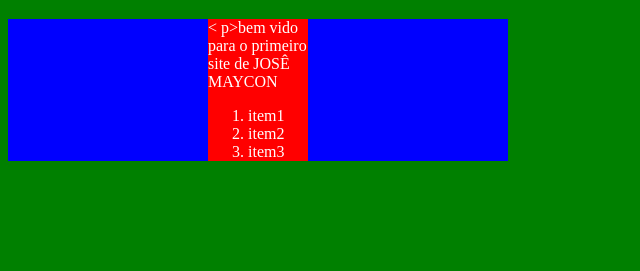
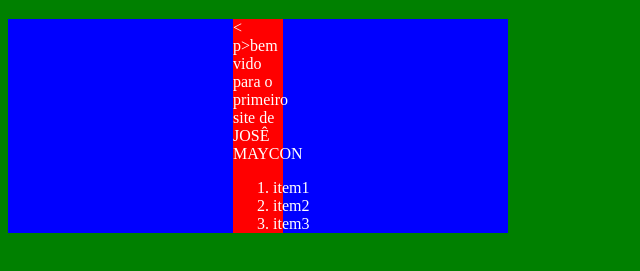
Before and after one commit to Josemaycoon/deus_grego, a plain HTML site: page jose/index.html in a window 1280 px wide. Shown: the part 87-358 px from the top of the page, without its empty margins (0-640 px from the left). Drawn offline with Linux system fonts and the light colour scheme.

Commit message:
Update index.html

```diff
--- a/jose/index.html
+++ b/jose/index.html
@@ -17,8 +17,8 @@
         }
         .red{
             background-color: red;
-            heidth: 100px;
-            width: 100px;
+            heidth: 50px;
+            width: 50px;
             margin: auto;
         }
     </style>
```
